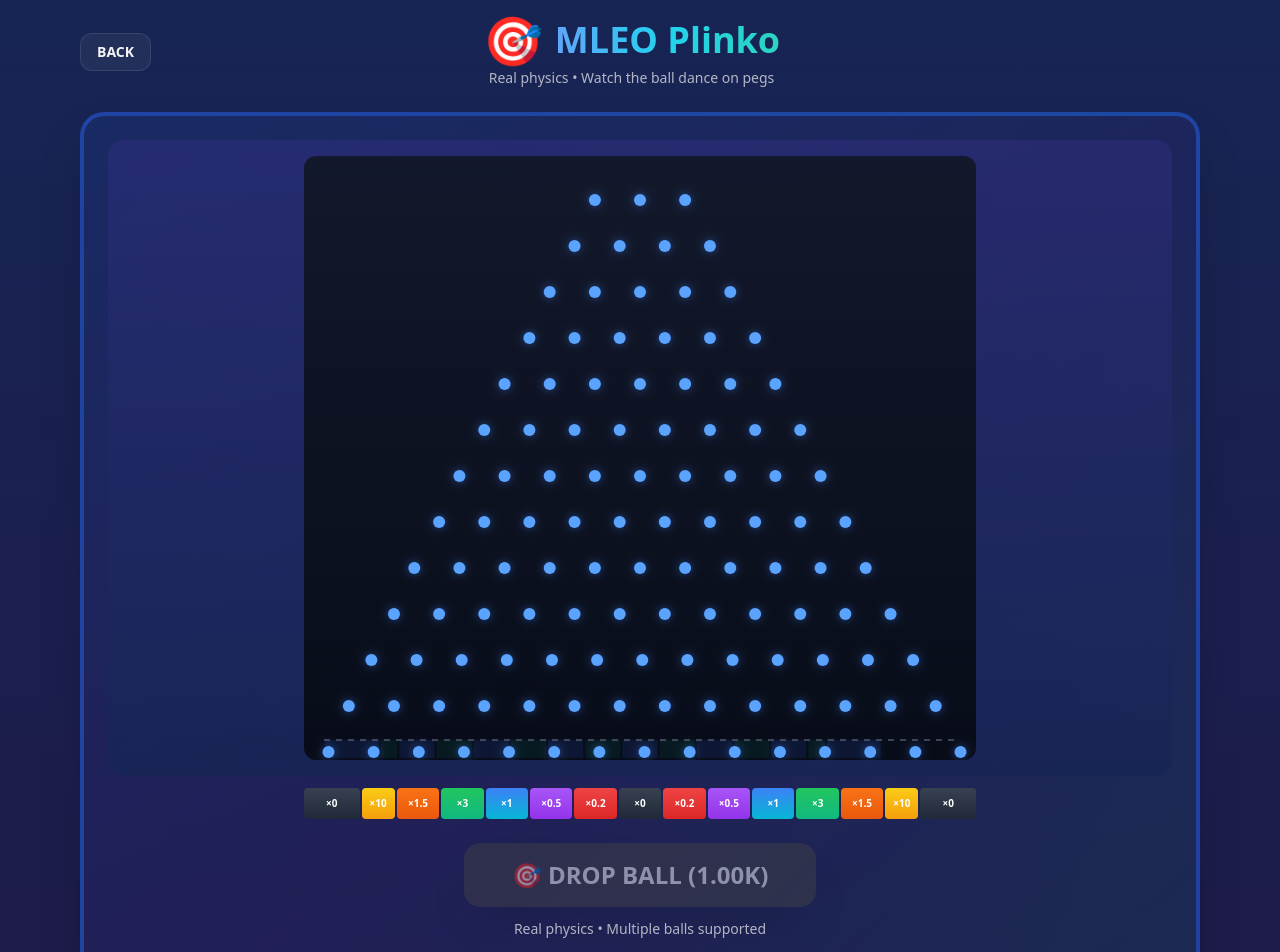
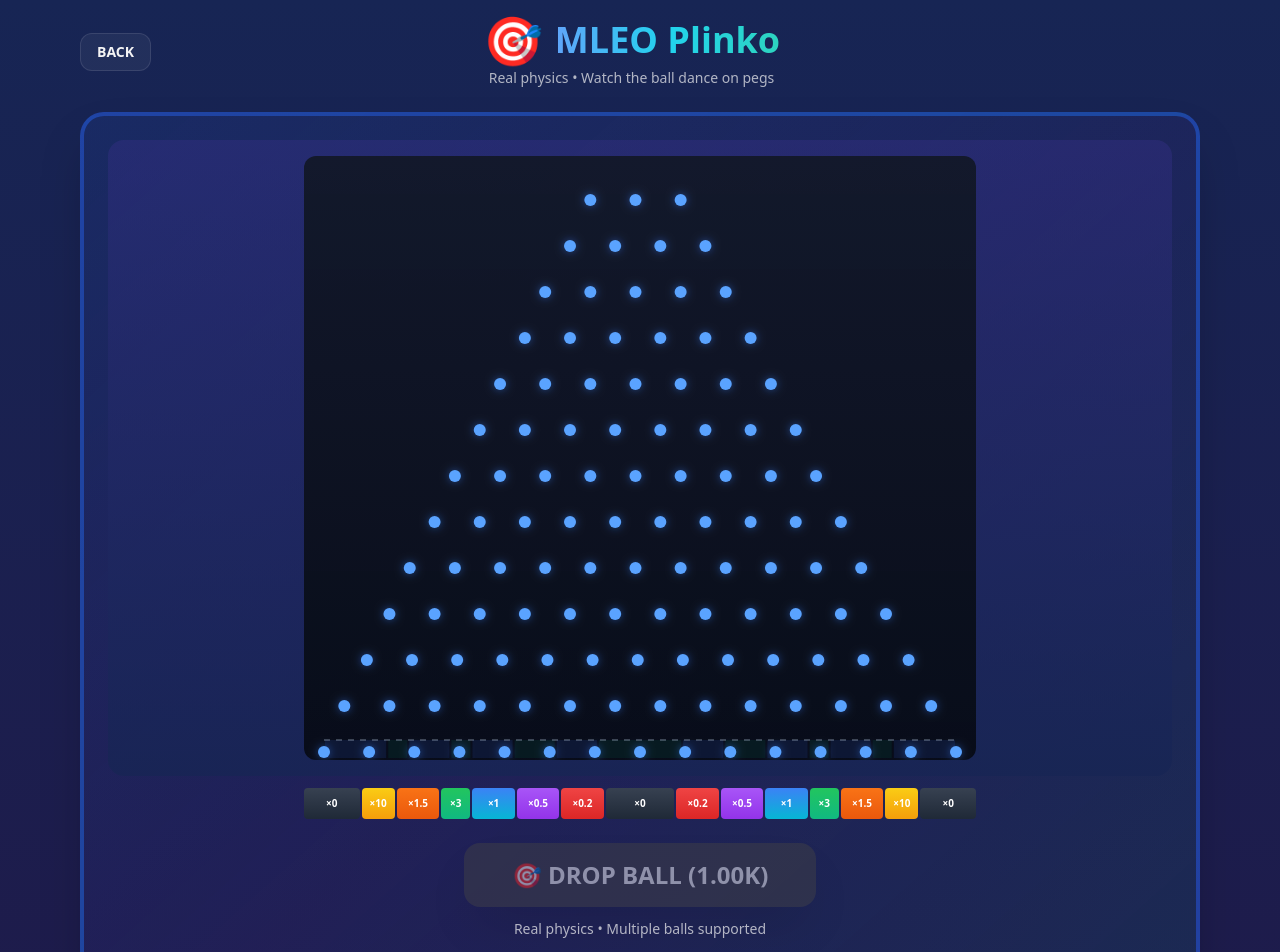
Before and after one commit to GLA7479/MLEO-M, a Next.js app: page /plinko in a window 1280 px wide. Shown: the top 952 px of the page. Built offline with nearby package versions, Linux system fonts and the light colour scheme; what @rainbow-me/rainbowkit, wagmi would draw is missing.

Commit message:
update 12/10/2025 22:40:55.57

```diff
--- a/game/mleo-plinko.js
+++ b/game/mleo-plinko.js
@@ -41,17 +41,17 @@
 
 // Physics tunables
 const PHYS = {
-  gravity: 1800,          // px/s^2 downward
-  airDrag: 0.010,         // linear damping per step (0..~0.02)
+  gravity: 1200,          // px/s^2 downward (reduced from 1800 for slower fall)
+  airDrag: 0.012,         // linear damping per step (increased slightly for smoother fall)
   restitution: 0.45,      // bounciness on pegs
   wallRestitution: 0.35,  // side walls bounciness
   pegRadius: 6,           // visual peg radius (collision uses this)
   ballRadius: 5,          // ball radius (smaller for better mobile experience)
-  maxVel: 2600,           // clamp extreme velocities
+  maxVel: 2200,           // clamp extreme velocities (reduced to match slower gravity)
   spawnJitterX: 14,       // horizontal random spawn jitter (px)
-  spawnVy: 40,            // initial downward velocity
+  spawnVy: 30,            // initial downward velocity (reduced slightly)
   centerBias: 0.0008,     // tiny horizontal drift towards board center (feel)
-  bucketCaptureVy: 180,   // below this vertical speed near floor → snap/capture
+  bucketCaptureVy: 150,   // below this vertical speed near floor → snap/capture (reduced)
 };
 
 // Board layout
@@ -279,6 +279,9 @@
         offset = -gapX * 0.4;
       }
 
+      // Global shift: move all rows 0.1 to the left
+      offset -= gapX * 0.1;
+
       // Center the row
       const rowWidth = (pegsInRow - 1) * gapX;
       const startX = centerX - rowWidth / 2 + offset;
@@ -290,9 +293,9 @@
       }
     }
 
-    // Buckets: Custom widths - ×10 buckets half size, ×0 edge buckets larger
-    // Calculate total flex units: 0.5 + 1 + 1 + ... + 1 + 0.5 = 0.5 + 1.5 + 13*1 + 1.5 + 0.5 = 17
-    const totalFlexUnits = 1.5 + 0.5 + 13 + 0.5 + 1.5; // = 17
+    // Buckets: Custom widths - ×10 and ×3 buckets half size, ×0 buckets larger
+    // Calculate total flex units: 1.5 + 0.5 + 1 + 0.5 + 1 + 1 + 1 + 2 + 1 + 1 + 1 + 0.5 + 1 + 0.5 + 1.5 = 15
+    const totalFlexUnits = 1.5 + 0.5 + 1 + 0.5 + 1 + 1 + 1 + 2 + 1 + 1 + 1 + 0.5 + 1 + 0.5 + 1.5; // = 15
     const unitWidth = innerWidth / totalFlexUnits;
     const buckets = [];
     let currentX = left;
@@ -301,8 +304,10 @@
       let bucketFlex;
       if (i === 0 || i === 14) {
         bucketFlex = 1.5; // ×0 edge buckets larger
-      } else if (i === 1 || i === 13) {
-        bucketFlex = 0.5; // ×10 buckets half size
+      } else if (i === 1 || i === 13 || i === 3 || i === 11) {
+        bucketFlex = 0.5; // ×10 and ×3 buckets half size
+      } else if (i === 7) {
+        bucketFlex = 2; // ×0 center bucket larger
       } else {
         bucketFlex = 1; // Normal buckets
       }
@@ -718,7 +723,17 @@
                   const landed = finalBuckets.filter(i => i === idx).length;
                   const isHighlighted = landed > 0 || landingNow.includes(idx);
                   // Make ×10 buckets (index 1 and 13) half size, ×0 edge buckets (index 0 and 14) larger
-                  const widthClass = (idx === 1 || idx === 13) ? "flex-[0.5]" : (idx === 0 || idx === 14) ? "flex-[1.5]" : "flex-1";
+                  // Make ×3 buckets (index 3 and 11) half size, ×0 center bucket (index 7) larger
+                  let widthClass;
+                  if (idx === 1 || idx === 13 || idx === 3 || idx === 11) {
+                    widthClass = "flex-[0.5]"; // ×10 and ×3 buckets half size
+                  } else if (idx === 0 || idx === 14) {
+                    widthClass = "flex-[1.5]"; // ×0 edge buckets larger
+                  } else if (idx === 7) {
+                    widthClass = "flex-[2]"; // ×0 center bucket larger
+                  } else {
+                    widthClass = "flex-1"; // Normal buckets
+                  }
                   return (
                     <div
                       key={idx}
```
